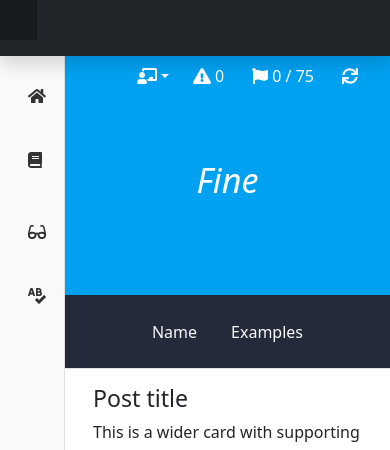
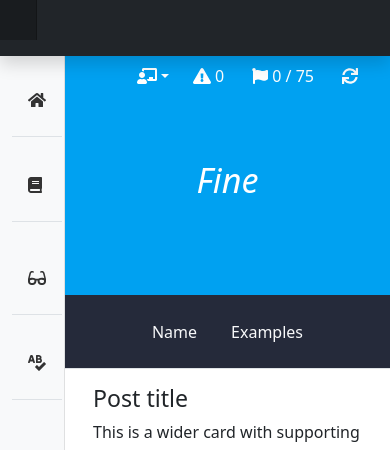
Before and after one commit to GTRekter/MetisPlatform, a React (Create React App) app in the folder web/: page /reading in a window 390 px wide. Shown: the top 450 px of the page. Built offline with nearby package versions, Linux system fonts and the light colour scheme.

Commit message:
fix sidebar

```diff
--- a/web/src/components/Sidebar.css
+++ b/web/src/components/Sidebar.css
@@ -40,4 +40,10 @@
       margin-top: 0.75rem;
       margin-bottom: 0.75rem;
     }
+    .sidebar .nav .nav-item {
+      /* text-align: center; */
+      padding-top: 1rem;
+      padding-bottom: 1rem;
+      border-bottom: 1px solid #dee2e6;
+    }
   }
--- a/web/src/components/Sidebar.js
+++ b/web/src/components/Sidebar.js
@@ -10,13 +10,13 @@ export default class Sidebar extends Component {
             <div>
                 <div className="position-sticky pt-3">
                     <ul className="nav flex-column mb-2">
-                        <li className="nav-item">
+                        <li className="nav-item mt-0">
                             <Link className="nav-link" to='/'>
                                 <FontAwesomeIcon icon={faHome} />
                                 <span className="px-1 d-none d-md-inline">Home</span>
                             </Link>
                         </li>
-                        <li className="nav-item">
+                        <li className="nav-item mt-0">
                             <Link className="nav-link" to='/dictionary'>
                                 <FontAwesomeIcon icon={faBook} />
                                 <span className="px-1 d-none d-md-inline">Dictionary</span>
@@ -27,13 +27,13 @@ export default class Sidebar extends Component {
                         <span className="">Exercises</span>
                     </h6>
                     <ul className="nav flex-column mb-2">
-                        <li className="nav-item">
+                        <li className="nav-item mt-0">
                             <Link className="nav-link" to='/reading'>
                                 <FontAwesomeIcon icon={faGlasses} />
                                 <span className="px-1 d-none d-md-inline">Reading</span>
                             </Link>
                         </li>
-                        <li className="nav-item">
+                        <li className="nav-item mt-0">
                             <Link className="nav-link" to='/wordlist'>
                                 <FontAwesomeIcon icon={faSpellCheck} />
                                 <span className="px-1 d-none d-md-inline">Writing</span>
```
